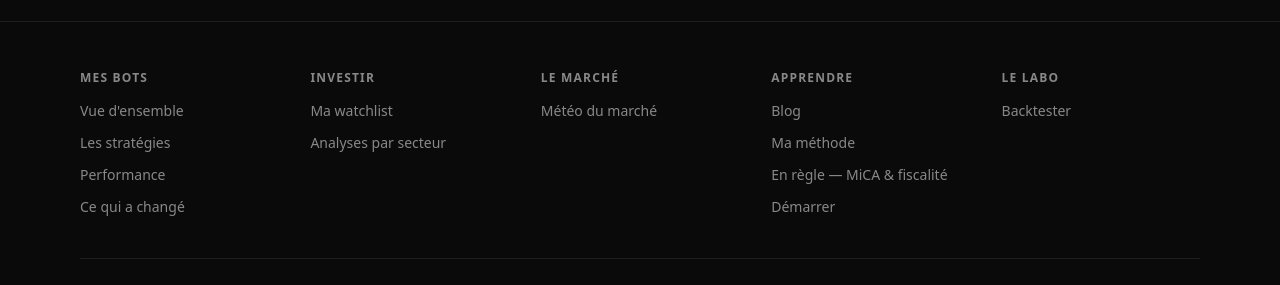
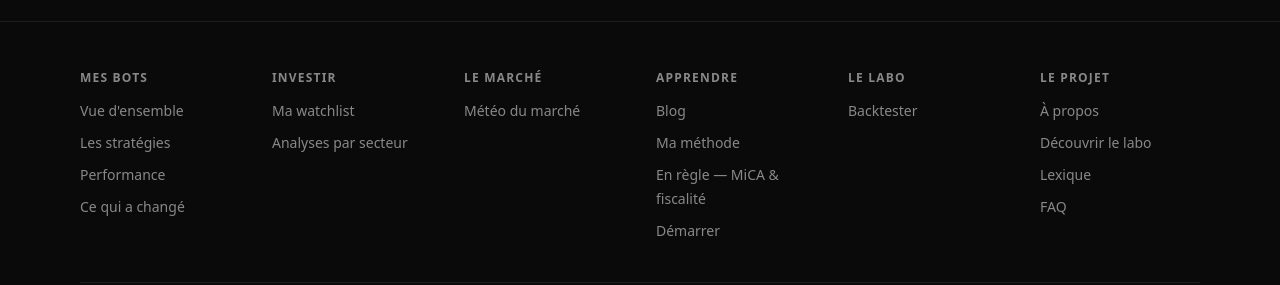
Before and after one commit to Tosmahdess/algoproof, a Next.js app: page / in a window 1280 px wide. Shown: the part 1751-2036 px from the top of the page. Built offline with nearby package versions, Linux system fonts and the light colour scheme; no server answers; the database is empty.

Commit message:
feat(seo): footer 'Le projet' column + sitemap entries for new pages

```diff
--- a/src/app/sitemap.ts
+++ b/src/app/sitemap.ts
@@ -71,6 +71,10 @@ export default async function sitemap() {
       changeFrequency: 'daily' as const,
       priority: 0.8,
     },
+    { url: 'https://algoproof.fr/a-propos', lastModified: new Date(), changeFrequency: 'monthly' as const, priority: 0.7 },
+    { url: 'https://algoproof.fr/labo', lastModified: new Date(), changeFrequency: 'monthly' as const, priority: 0.8 },
+    { url: 'https://algoproof.fr/lexique', lastModified: new Date(), changeFrequency: 'monthly' as const, priority: 0.6 },
+    { url: 'https://algoproof.fr/faq', lastModified: new Date(), changeFrequency: 'monthly' as const, priority: 0.6 },
     ...['flotte', 'intelligence', 'patrimoine'].map(flux => ({
       url: `https://algoproof.fr/journal/${flux}`,
       lastModified: new Date(),
--- a/src/components/Footer.tsx
+++ b/src/components/Footer.tsx
@@ -41,13 +41,22 @@ const SITEMAP: { title: string; links: { href: string; label: string; external?:
       { href: LAB_URL, label: 'Backtester', external: true },
     ],
   },
+  {
+    title: 'Le projet',
+    links: [
+      { href: '/a-propos', label: 'À propos' },
+      { href: '/labo',     label: 'Découvrir le labo' },
+      { href: '/lexique',  label: 'Lexique' },
+      { href: '/faq',      label: 'FAQ' },
+    ],
+  },
 ]
 
 export default function Footer() {
   return (
     <footer className="border-t border-border mt-24 py-12">
       <div className="max-w-6xl mx-auto px-4">
-        <div className="grid grid-cols-2 md:grid-cols-5 gap-8">
+        <div className="grid grid-cols-2 md:grid-cols-6 gap-8">
           {SITEMAP.map(col => (
             <div key={col.title}>
               <h3 className="text-xs font-semibold tracking-widest uppercase text-muted mb-3">{col.title}</h3>
```
